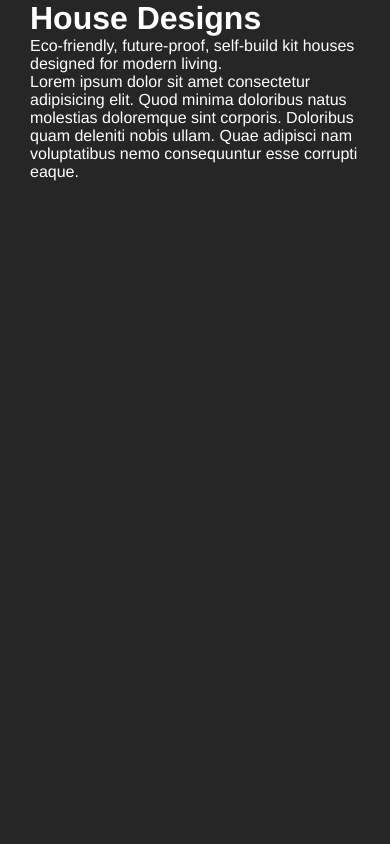
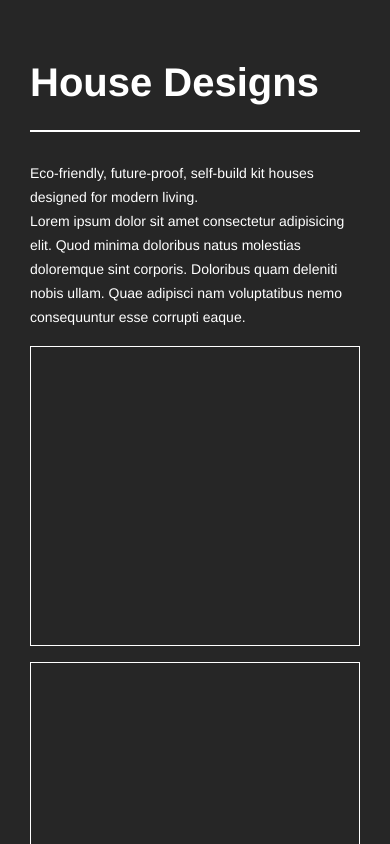
Before and after one commit to CanRaffs89/oko-house, a React (Create React App) app: page / in a window 390 px wide. Shown: the part 660-1504 px from the top of the page. Built offline with nearby package versions, Linux system fonts and the light colour scheme.

Commit message:
Section styling

```diff
--- a/src/components/Section.js
+++ b/src/components/Section.js
@@ -1,10 +1,12 @@
 const Section = () => {
     return (
         <div className="section-container">
-            <h1>House Designs</h1>
-            <span></span>
-            <p>Eco-friendly, future-proof, self-build kit houses designed for modern living.</p>
-            <p>Lorem ipsum dolor sit amet consectetur adipisicing elit. Quod minima doloribus natus molestias doloremque sint corporis. Doloribus quam deleniti nobis ullam. Quae adipisci nam voluptatibus nemo consequuntur esse corrupti eaque.</p>
+            <div className="section-text">
+                <h1>House Designs</h1>
+                <span className="span-line-text"></span>
+                <p>Eco-friendly, future-proof, self-build kit houses designed for modern living.</p>
+                <p>Lorem ipsum dolor sit amet consectetur adipisicing elit. Quod minima doloribus natus molestias doloremque sint corporis. Doloribus quam deleniti nobis ullam. Quae adipisci nam voluptatibus nemo consequuntur esse corrupti eaque.</p>
+            </div>
             <div className="section-grid-1">
                 <a className="grid-sm" href="/"></a>
                 <a className="grid-md" href="/"></a>
@@ -12,6 +14,7 @@ const Section = () => {
                 <a className="grid-md" href="/"></a>
                 <a className="grid-sm" href="/"></a>
             </div>
+            <span className="span-line-bottom-border"></span>
         </div>
     )
 }
--- a/src/css/main.css
+++ b/src/css/main.css
@@ -196,9 +196,95 @@ nav .nav-links-container .nav-link {
   }
 }
 .section-container {
-  height: 1130px;
+  min-height: 1000px;
+  height: auto;
+  margin: 120px 0 60px 0;
+  display: flex;
+}
+.section-container .section-text {
+  width: 20%;
+  margin-right: 5%;
+}
+.section-container .section-text h1 {
+  font-size: 56px;
+  font-weight: bold;
+}
+.section-container .section-text .span-line-text {
+  display: inline-block;
+  height: 2px;
+  width: 100%;
+  background: white;
+  margin: 25px 0;
+}
+.section-container .section-text p {
+  font-size: 16px;
+  line-height: 24px;
+}
+.section-container .section-grid-1 {
+  display: flex;
+  flex-wrap: wrap;
+  justify-content: space-between;
+  width: 75%;
+}
+.section-container .section-grid-1 a {
+  border: 1px solid white;
+  height: 300px;
+}
+.section-container .section-grid-1 .grid-sm {
+  width: 35%;
+}
+.section-container .section-grid-1 .grid-md {
+  width: 60%;
+}
+.section-container .section-grid-1 .grid-lg {
+  width: 100%;
 }
 
+@media (max-width: 1024px) {
+  .section-container {
+    flex-direction: column;
+  }
+  .section-container .section-text {
+    width: 100%;
+    margin-right: 0;
+    margin-bottom: 5%;
+  }
+  .section-container .section-grid-1 {
+    width: 100%;
+  }
+  .section-container .section-grid-1 .grid-sm {
+    width: 40%;
+  }
+  .section-container .section-grid-1 .grid-md {
+    width: 55%;
+  }
+  .section-container .section-grid-1 .grid-lg {
+    margin: 5% 0;
+  }
+}
+@media (max-width: 650px) {
+  .section-container {
+    margin: 60px 0;
+  }
+  .section-container .section-text h1 {
+    font-size: 40px;
+  }
+  .section-container .section-text p {
+    font-size: 14px;
+  }
+  .section-container .section-grid-1 .grid-sm, .section-container .section-grid-1 .grid-md {
+    margin-bottom: 5%;
+  }
+  .section-container .section-grid-1 .grid-sm {
+    width: 100%;
+  }
+  .section-container .section-grid-1 .grid-md {
+    width: 100%;
+  }
+  .section-container .section-grid-1 .grid-lg {
+    margin: 0 0 5% 0;
+  }
+}
 :root {
   font-size: 16px;
   scroll-behavior: smooth;
--- a/src/scss/_section.scss
+++ b/src/scss/_section.scss
@@ -1,3 +1,115 @@
 .section-container {
-    height: 1130px;
+    min-height: 1000px;
+    height: auto;
+    margin: 120px 0 60px 0;
+    display: flex;
+
+    .section-text {
+        width: 20%;
+        margin-right: 5%;
+
+        h1 {
+            font-size: 56px;
+            font-weight: bold;
+        }
+
+        .span-line-text {
+            display: inline-block;
+            height: 2px;
+            width: 100%;
+            background: white;
+            margin: 25px 0;
+        }
+
+        p {
+            font-size: 16px;
+            line-height: 24px;
+        }
+    }
+
+    .section-grid-1 {
+        display: flex;
+        flex-wrap: wrap;
+        justify-content: space-between;
+        width: 75%;
+
+        a {
+            border: 1px solid white;
+            height: 300px;
+        }
+
+        .grid-sm {
+            width: 35%;
+        }
+
+        .grid-md {
+            width: 60%;
+        }
+
+        .grid-lg {
+            width: 100%;
+        }
+    }
 }
+
+@media (max-width: 1024px) {
+    .section-container {
+        flex-direction: column;
+
+        .section-text {
+            width: 100%;
+            margin-right: 0;
+            margin-bottom: 5%;
+        }
+
+        .section-grid-1 {
+            width: 100%;
+
+            .grid-sm {
+                width: 40%;
+            }
+
+            .grid-md {
+                width: 55%;
+            }
+
+            .grid-lg {
+                margin: 5% 0;
+            }
+        }
+    }
+}
+
+@media (max-width: 650px) {
+    .section-container {
+        margin: 60px 0;
+
+        .section-text {
+            h1 {
+                font-size: 40px;
+            }
+
+            p {
+                font-size: 14px;
+            }
+        }
+
+        .section-grid-1 {
+            .grid-sm, .grid-md {
+                margin-bottom: 5%;
+            }
+
+            .grid-sm {
+                width: 100%;
+            }
+
+            .grid-md {
+                width: 100%;
+            }
+
+            .grid-lg {
+                margin: 0 0 5% 0;
+            }
+        }
+    }
+}
```
Also changed, not shown: 1 other file (tests, documents, lock files or other folders).
